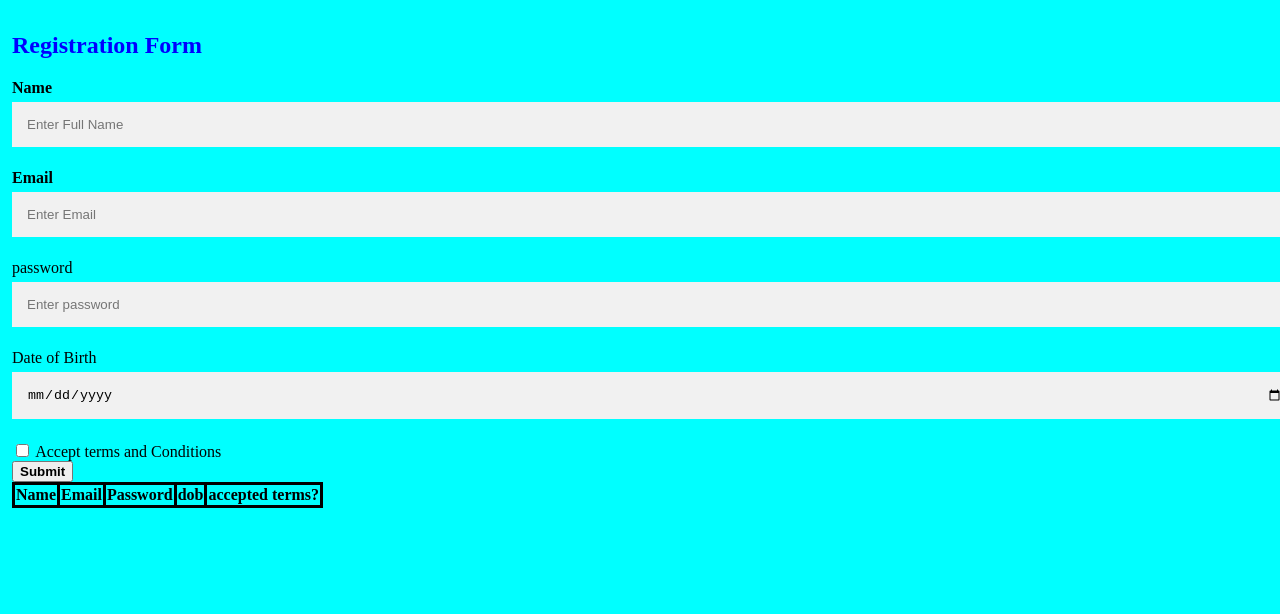
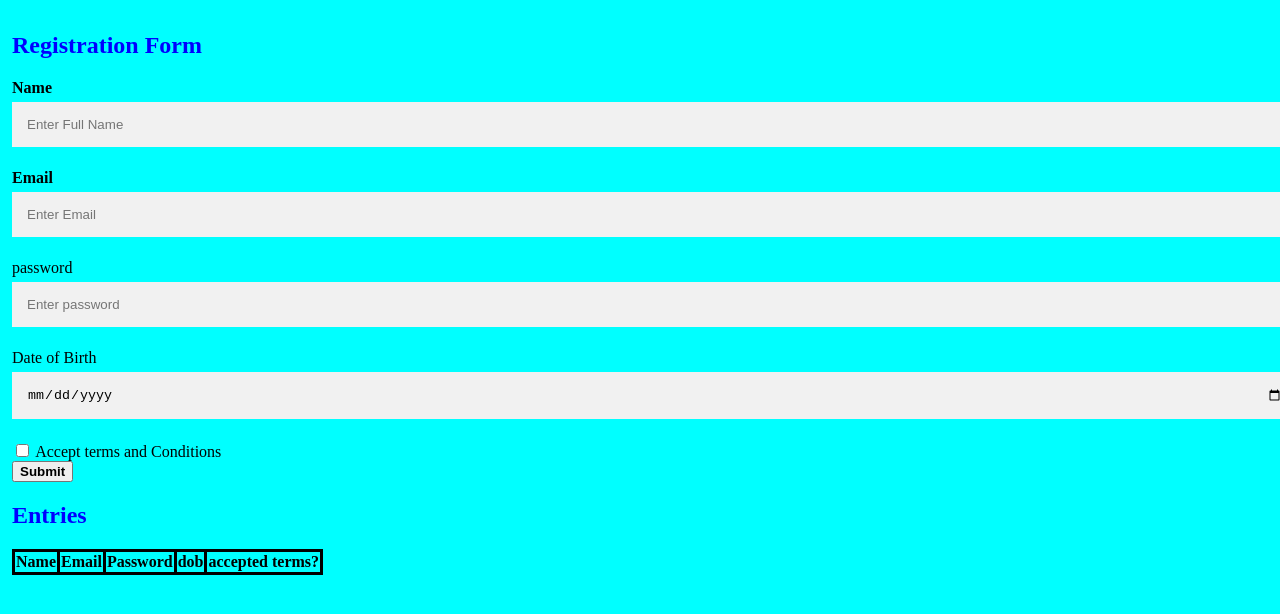
Before and after one commit to arjun-88/wd101, a plain HTML site: page index.html in a window 1280 px wide. Drawn offline with Linux system fonts and the light colour scheme.

Commit message:
Add files via upload

```diff
--- a/index.html
+++ b/index.html
@@ -56,9 +56,12 @@
             <label for="terms">Accept terms and Conditions</label><br>
             <button type="submit" id="Submit"><b>Submit</b></button>
         </div>
-        <div id="res">
-            <h2>Entries</h2>
-            <p></p>
+        <div style="position :relative ">
+            <h2 >Entries</h2>
+            <div id="res">
+
+                <p></p>
+            </div>
         </div>
 
     </form>
```
